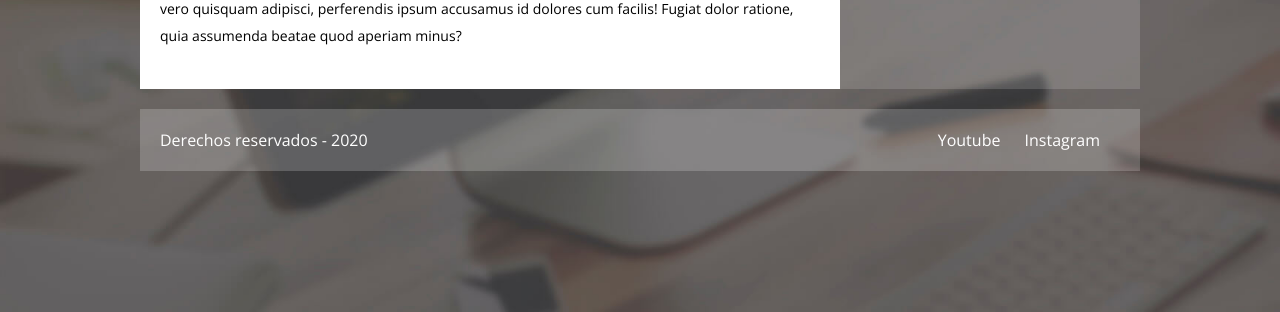
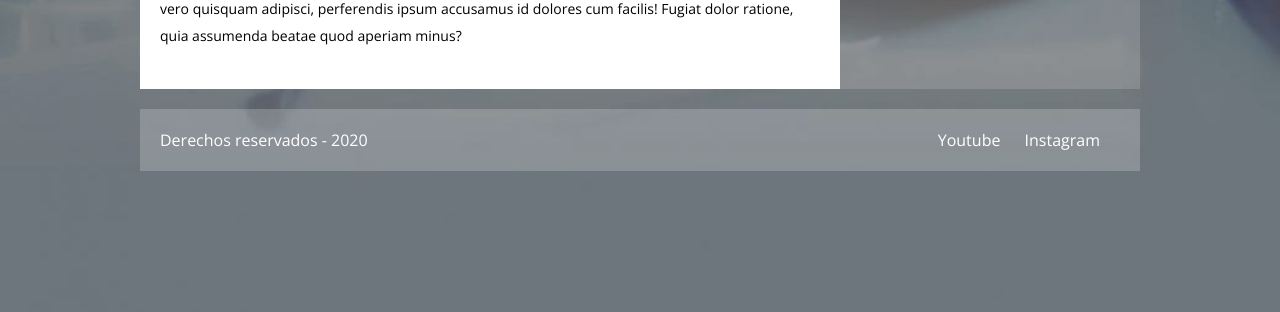
Before and after one commit to josechico94/laWebdeMarco, a plain HTML site: page web_rossi/index.html in a window 1280 px wide. Shown: the part 488-800 px from the top of the page. Drawn offline with nearby package versions, Linux system fonts and the light colour scheme.

Commit message:
Add files via upload

```diff
--- a/web_rossi/estilos.css
+++ b/web_rossi/estilos.css
@@ -10,7 +10,7 @@
 body{
 
 	font-family: 'Open sans', sans-serif;
-	background: #000 url('imagenes/fondo.jpg');
+	background: #000 url('imagenes/fondo1.jpg');
 	background-size: cover;
 	background-attachment: fixed;
 
--- a/web_rossi/materia1.css
+++ b/web_rossi/materia1.css
@@ -10,7 +10,7 @@
 body{
 
 	font-family: 'Open sans', sans-serif;
-	background: #000 url('imagenes/fondo.jpg');
+	background: #000 url('imagenes/fondo1.jpg');
 	background-size: cover;
 	background-attachment: fixed;
 
```
